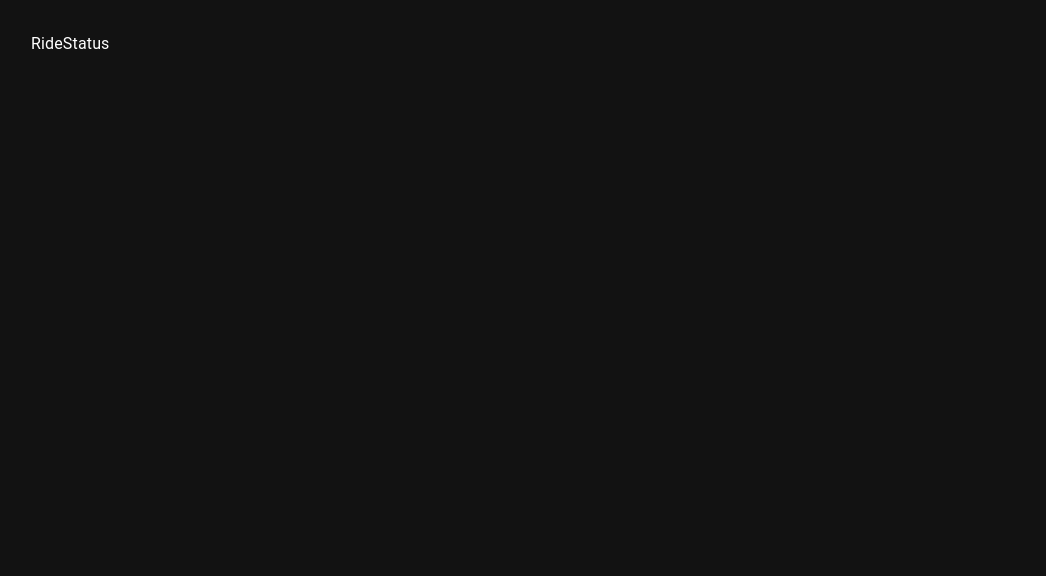
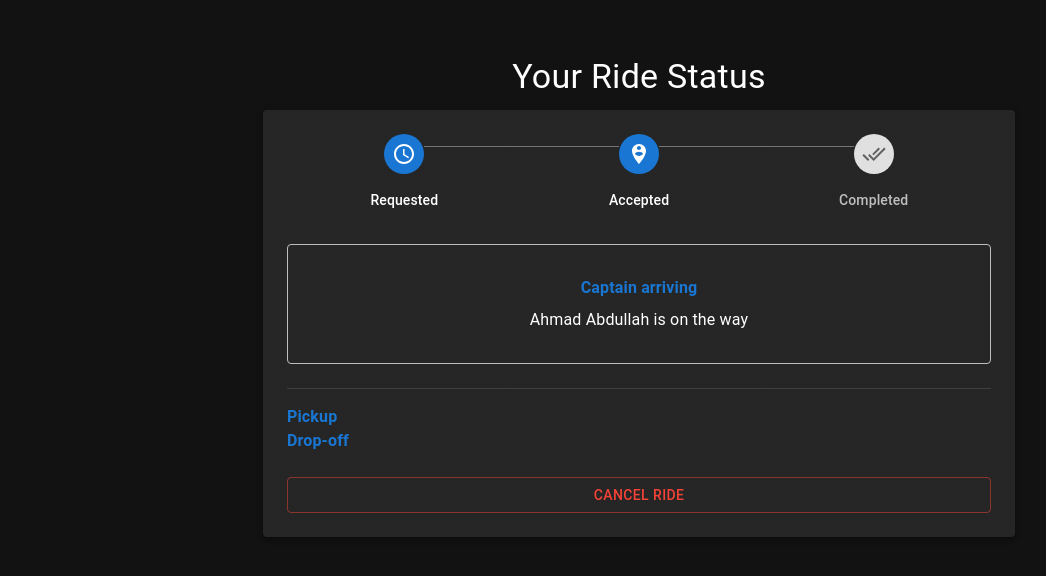
Before and after one commit to Ahmed949916/jeeny, a React (Vite) app in the folder frontend/: page /ride-status in a window 1280 px wide. Shown: the top 576 px of the page, without its empty margins (1-1047 px from the left). Built offline with nearby package versions, Linux system fonts and the light colour scheme; the HTML template or start-up script is replaced by a standard one.

Commit message:
feat:ride status page

```diff
--- a/frontend/src/pages/RideRequest.jsx
+++ b/frontend/src/pages/RideRequest.jsx
@@ -2,7 +2,7 @@ import { useState } from 'react';
 import { useNavigate } from 'react-router-dom';
 
 import {
-  Container,
+
    ToggleButton, ToggleButtonGroup,
   Box,
   Typography,
@@ -19,9 +19,14 @@ export default function RideRequest() {
 
   const navigate = useNavigate();
 
-  const handleSubmit = () => {
+  const handleSubmit = (e) => {
+     e.preventDefault();
     console.log({ pickup, dropoff, vehicle });
-    navigate('/ride-status');
+    navigate('/ride-status',{state: {
+        pickupLocation: pickup,
+        dropoffLocation: dropoff,
+
+      } });
   };
 
   return (
--- a/frontend/src/pages/RideStatus.jsx
+++ b/frontend/src/pages/RideStatus.jsx
@@ -1,9 +1,196 @@
-import React from 'react'
+import { useState, useEffect } from 'react';
+import {
+  Box,
+  Typography,
+  Stepper,
+  Step,
+  StepLabel,
+  Paper,
+  Avatar,
+  Button,
+  Divider,
+  Stack
+} from '@mui/material';
+import {
+  DirectionsCar,
+  Schedule,
+  PersonPinCircle,
+  DirectionsRun,
+  DoneAll
+} from '@mui/icons-material';
+import { useLocation, useNavigate } from 'react-router-dom';
+
+const statusSteps = [
+  { label: 'Requested', icon: <Schedule /> },
+  { label: 'Accepted', icon: <PersonPinCircle /> },
+
+  { label: 'Completed', icon: <DoneAll /> }
+];
 
 const RideStatus = () => {
+   const { state } = useLocation();
+  const [activeStep, setActiveStep] = useState(0);
+  const [driver, setDriver] = useState(null);
+  const [timeToArrival, setTimeToArrival] = useState(5);
+  const navigate = useNavigate();
+  const pickupLocation = state?.pickupLocation || '';
+  const dropoffLocation = state?.dropoffLocation || '';
+
+
+  useEffect(() => {
+    const timer = setInterval(() => {
+      if (activeStep < statusSteps.length - 1) {
+        setActiveStep((prev) => prev + 1);
+
+        if (activeStep === 0) {
+          setDriver({
+            name: 'Ahmad Abdullah',
+
+          });
+        }
+
+        if (activeStep === 1 && timeToArrival > 0) {
+          setTimeToArrival(t => t - 1);
+        }
+      } else {
+        clearInterval(timer);
+      }
+    }, 5000);
+
+    return () => clearInterval(timer);
+  }, [activeStep, timeToArrival]);
+
+  const getStatusDetails = () => {
+    switch (activeStep) {
+      case 0: return 'Looking for available captains...';
+      case 1: return `Captain arriving`;
+      case 2: return 'Ride successfully completed';
+      default: return '';
+    }
+  };
+
   return (
-    <div>RideStatus</div>
-  )
-}
+    <Box sx={{ maxWidth: 800, mx: 'auto', p: 3 }}>
+      <Typography variant="h4" gutterBottom align="center">
+        Your Ride Status
+      </Typography>
 
-export default RideStatus
+      <Paper elevation={3} sx={{ p: 3, mb: 3 }}>
+
+        <Stepper
+          activeStep={activeStep}
+          alternativeLabel
+          sx={{ mb: 4 }}
+        >
+          {statusSteps.map((step, index) => (
+            <Step key={step.label}>
+              <StepLabel
+                StepIconComponent={() => (
+                  <Avatar sx={{
+                    bgcolor: activeStep >= index ? 'primary.main' : 'grey.300',
+                    color: activeStep >= index ? 'white' : 'grey.700'
+                  }}>
+                    {step.icon}
+                  </Avatar>
+                )}
+              >
+                <Typography variant="subtitle2">{step.label}</Typography>
+              </StepLabel>
+            </Step>
+          ))}
+        </Stepper>
+
+
+        <Box sx={{
+          height:120,
+
+             border: `1px solid`,
+    borderColor: activeStep === 2 ? 'success.main' : 'grey.400',
+          p: 2,
+          borderRadius: 1,
+          mb: 3,
+          textAlign: 'center',
+          alignContent: 'center',
+          display: 'flex',
+          flexDirection: 'column',
+          justifyContent: 'center',
+        }}>
+<Typography
+  variant="body1"
+  sx={{
+    fontWeight: 'bold',
+    color:
+      activeStep === 1
+        ? 'primary.main'
+        : activeStep === 2
+        ? 'success.main'
+        : 'text.primary'
+  }}
+>
+
+
+            {getStatusDetails()}
+          </Typography>
+          {activeStep == 1 && driver && (
+              <Typography sx={{alignSelf: 'center',mt:1}}>
+                {driver.name} is on the way
+              </Typography>
+
+          )}
+        </Box>
+
+        <Divider sx={{ my: 2 }} />
+
+
+        <Box
+          direction="row"
+          justifyContent="space-between"
+          spacing={2}
+          sx={{ mb: 3 }}
+        >
+          <Box sx={{ display: 'flex', alignItems: 'center',justifyContent:"space-between",gap:2 }}>
+            <Typography variant="body1" sx={{fontWeight:"600"}}color="primary.main">
+              Pickup
+            </Typography>
+            <Typography variant="body1">{pickupLocation}</Typography>
+          </Box>
+          <Box sx={{ display: 'flex', alignItems: 'center',justifyContent:"space-between",gap:2 }}>
+            <Typography sx={{fontWeight:"600"}} variant="body1" color="primary.main">
+              Drop-off
+            </Typography>
+            <Typography variant="body1">{dropoffLocation}</Typography>
+          </Box>
+        </Box>
+
+
+        {activeStep < statusSteps.length - 1 ? (
+          <Button
+            variant="outlined"
+            color='error'
+            fullWidth
+            onClick={() => {
+              if (window.confirm('Cancel this ride?')) {
+                navigate('/request-ride');
+              }
+            }}
+          >
+            Cancel Ride
+          </Button>
+        ) : (
+          <Button
+            variant="contained"
+            fullWidth
+            onClick={() => {
+              alert('Ride completed!');
+              navigate('/request-ride');
+            }}
+          >
+            Finish Ride
+          </Button>
+        )}
+      </Paper>
+    </Box>
+  );
+};
+
+export default RideStatus;
```
